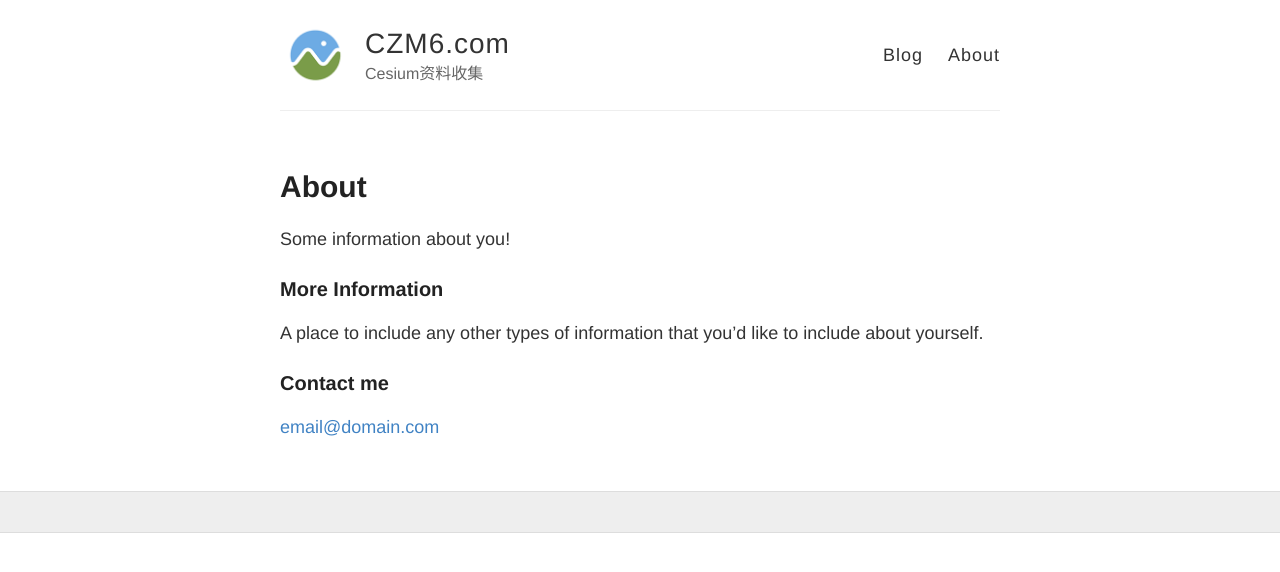
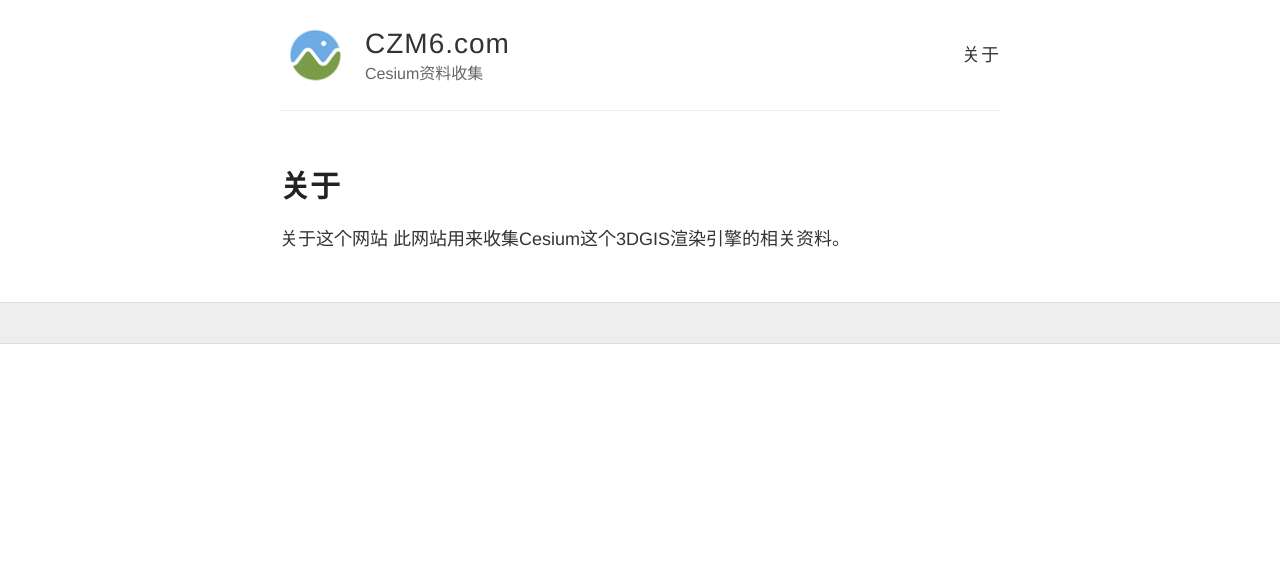
Before and after one commit to vtxf/czm6, a Jekyll site: the page built from about.md, in a window 1280 px wide. Shown: the top 572 px of the page. Built offline with Jekyll 4.4.1, drawn with Linux system fonts in a browser that asks for light colours; comment, search, counter and statistics services are not loaded.

Commit message:
修改about

```diff
--- a/_layouts/default.html
+++ b/_layouts/default.html
@@ -38,8 +38,8 @@
           </div>
 
           <nav>
-            <a href="{{ site.baseurl }}/">Blog</a>
-            <a href="{{ site.baseurl }}/about">About</a>
+            <!-- <a href="{{ site.baseurl }}/">Blog</a> -->
+            <a href="{{ site.baseurl }}/about">关于</a>
           </nav>
         </header>
       </div>
--- a/about.md
+++ b/about.md
@@ -1,15 +1,8 @@
 ---
 layout: page
-title: About
+title: 关于
 permalink: /about/
 ---
 
-Some information about you!
-
-### More Information
-
-A place to include any other types of information that you'd like to include about yourself.
-
-### Contact me
-
-[email@domain.com](mailto:email@domain.com)
+关于这个网站
+此网站用来收集Cesium这个3DGIS渲染引擎的相关资料。
```
